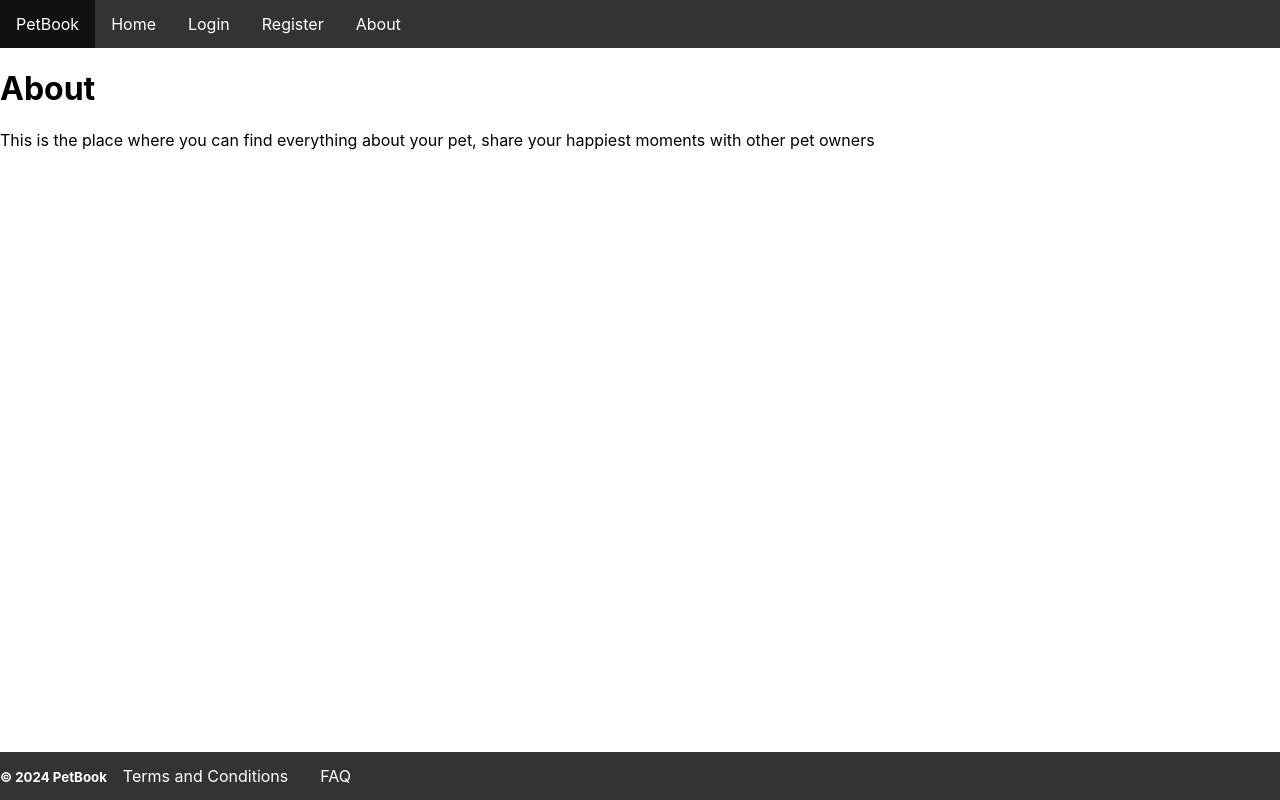
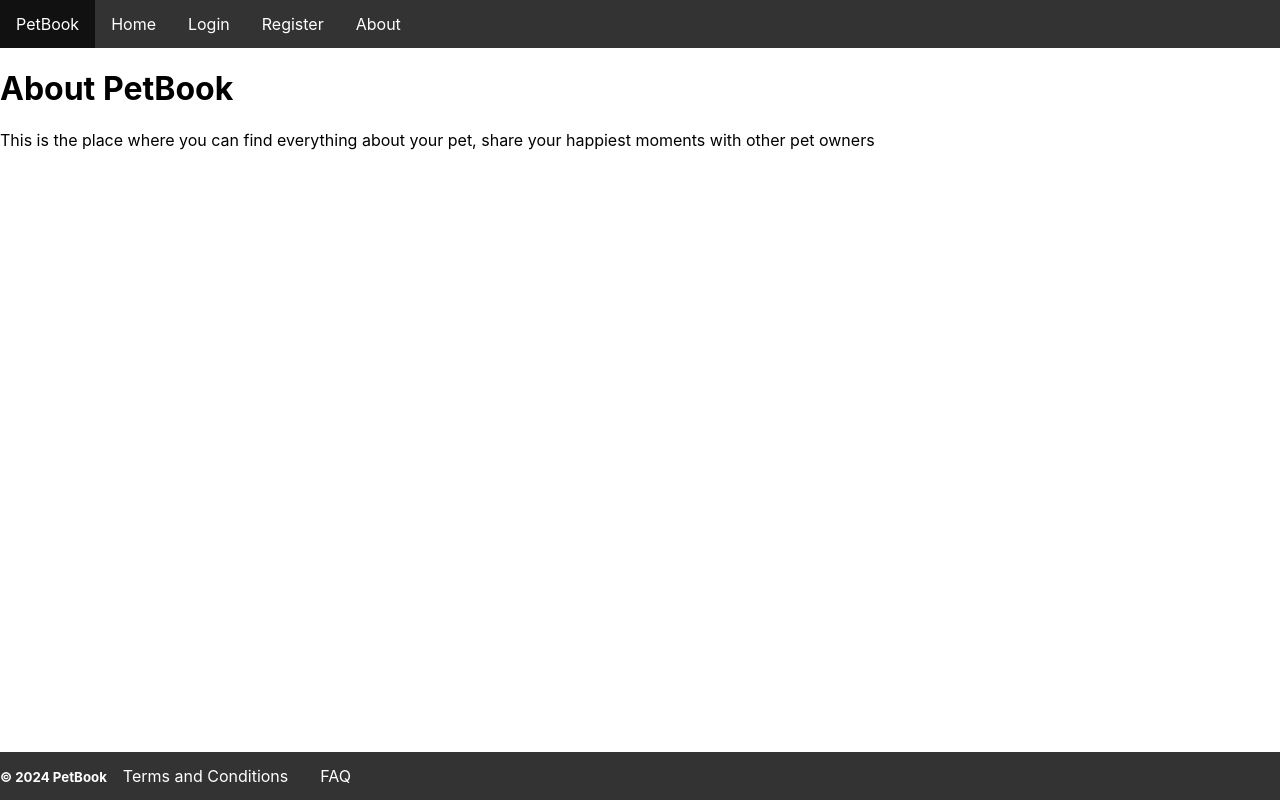
Before and after one commit to EmilPopovski24/PetBook, a React (Create React App) app in the folder petbookclient/: page /about in a window 1280 px wide. Built offline with nearby package versions, Linux system fonts and the light colour scheme; no server answers.

Commit message:
Update About.js

```diff
--- a/petbookclient/src/components/About/About.js
+++ b/petbookclient/src/components/About/About.js
@@ -3,7 +3,7 @@
 export const About = () => {
     return (
         <>
-        <h1>About</h1>
+        <h1>About PetBook</h1>
         <p>This is the place where you can find everything about your pet,
             share your happiest moments with other pet owners
         </p>
```
